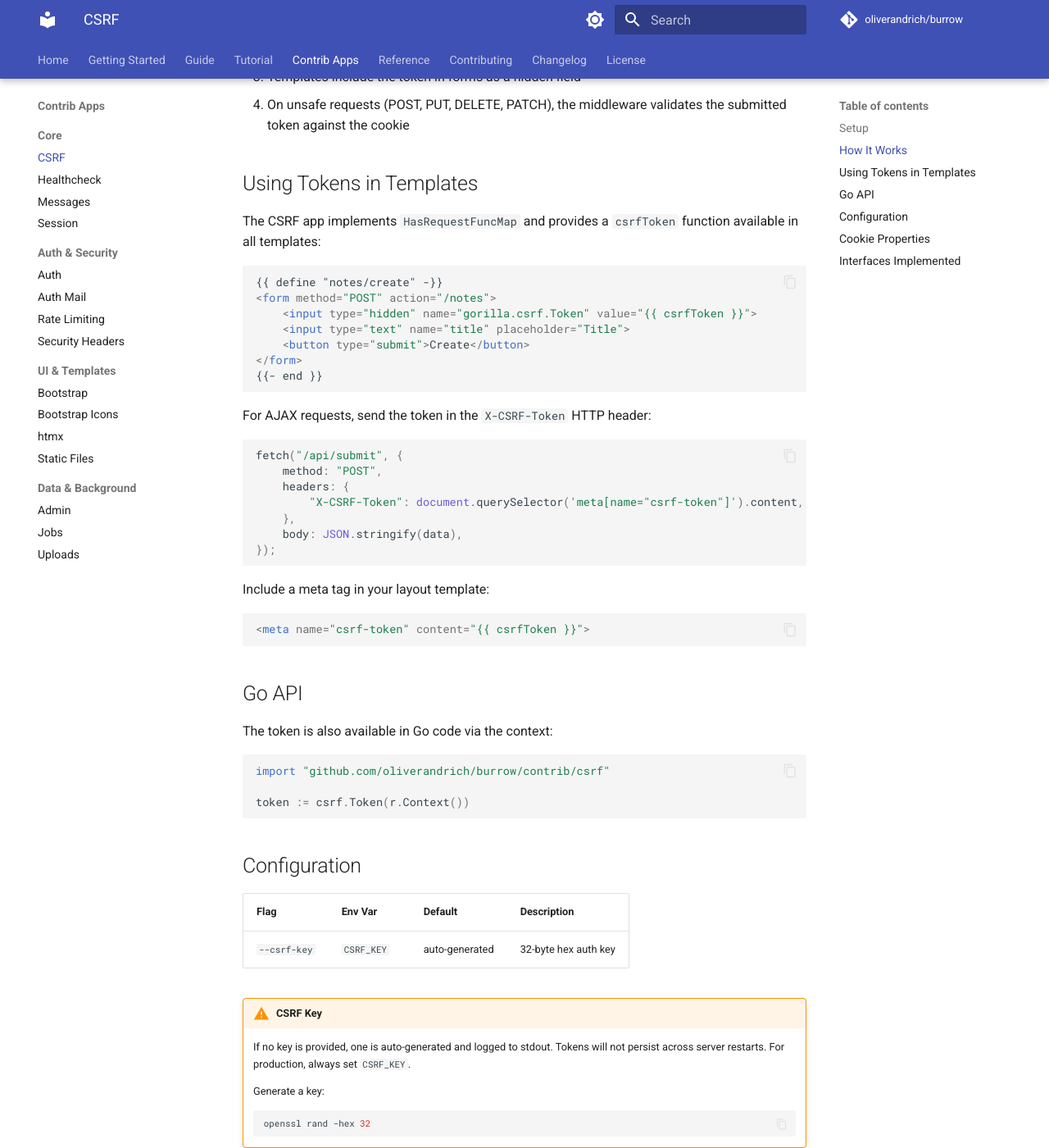
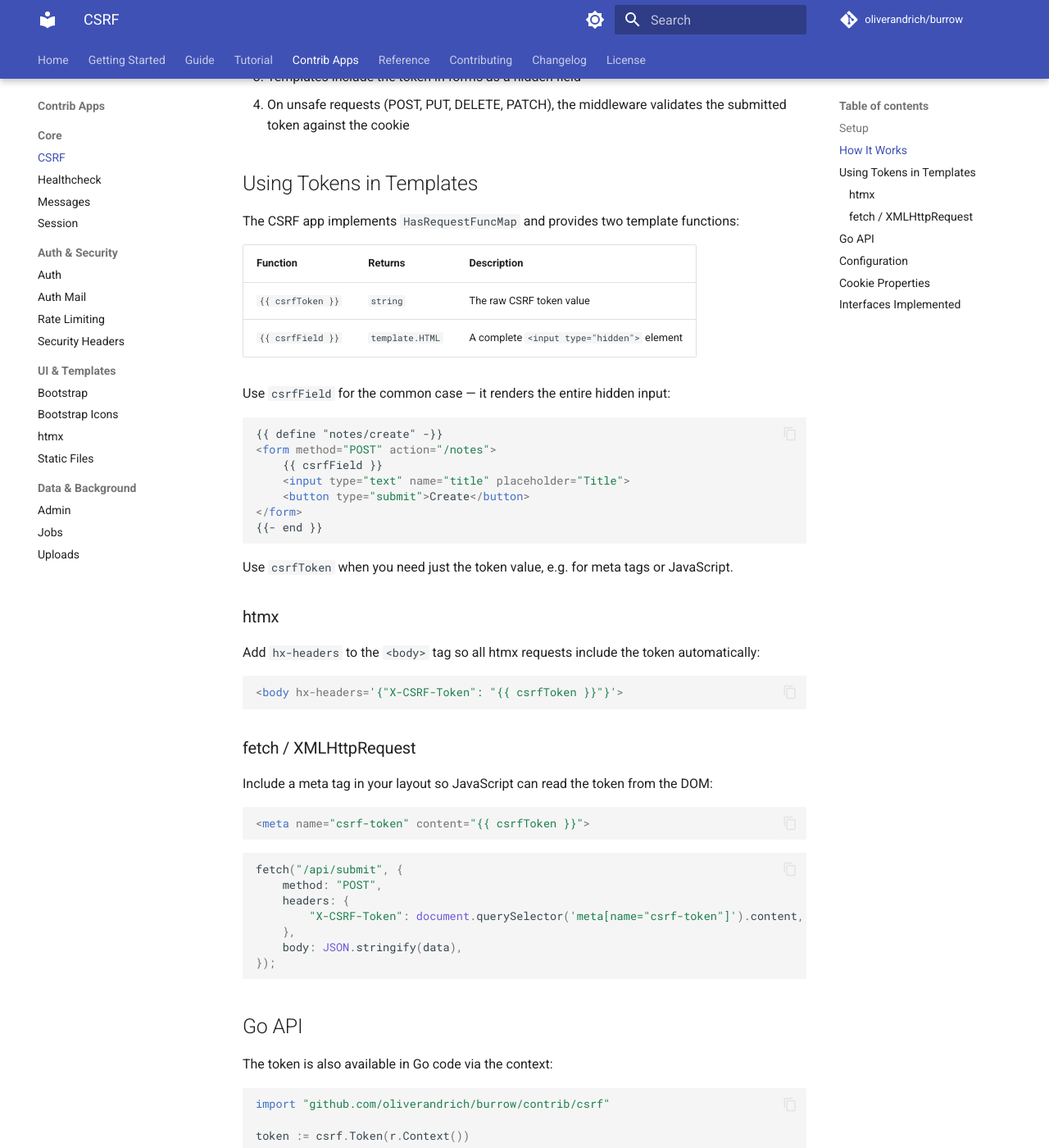
Before and after one commit to oliverandrich/burrow, an MkDocs documentation site: the page built from docs/contrib/csrf.md, in a window 1280 px wide and 1400 px high, scrolled down 739 px. Shown: the whole window at 82% size. Built offline with MkDocs 1.6.1 and Material for MkDocs 9.7.7, drawn with Linux system fonts in a browser that asks for light colours; comment, search, counter and statistics services are not loaded; some of the changed text lies outside the part shown.

Commit message:
feat: add csrfField template function for complete hidden input rendering
Adds a csrfField function that renders the entire
<input type="hidden" name="gorilla.csrf.Token" value="..."> element,
reducing boilerplate in form templates. Updates tutorial and docs to
use csrfField, and adds htmx usage example to CSRF docs.

````diff
--- a/docs/contrib/csrf.md
+++ b/docs/contrib/csrf.md
@@ -27,19 +27,42 @@ The CSRF app provides middleware that protects POST/PUT/DELETE/PATCH requests us
 
 ## Using Tokens in Templates
 
-The CSRF app implements `HasRequestFuncMap` and provides a `csrfToken` function available in all templates:
+The CSRF app implements `HasRequestFuncMap` and provides two template functions:
+
+| Function | Returns | Description |
+|----------|---------|-------------|
+| `{{ csrfToken }}` | `string` | The raw CSRF token value |
+| `{{ csrfField }}` | `template.HTML` | A complete `<input type="hidden">` element |
+
+Use `csrfField` for the common case — it renders the entire hidden input:
 
 ```html
 {{ define "notes/create" -}}
 <form method="POST" action="/notes">
-    <input type="hidden" name="gorilla.csrf.Token" value="{{ csrfToken }}">
+    {{ csrfField }}
     <input type="text" name="title" placeholder="Title">
     <button type="submit">Create</button>
 </form>
 {{- end }}
 ```
 
-For AJAX requests, send the token in the `X-CSRF-Token` HTTP header:
+Use `csrfToken` when you need just the token value, e.g. for meta tags or JavaScript.
+
+### htmx
+
+Add `hx-headers` to the `<body>` tag so all htmx requests include the token automatically:
+
+```html
+<body hx-headers='{"X-CSRF-Token": "{{ csrfToken }}"}'>
+```
+
+### fetch / XMLHttpRequest
+
+Include a meta tag in your layout so JavaScript can read the token from the DOM:
+
+```html
+<meta name="csrf-token" content="{{ csrfToken }}">
+```
 
 ```javascript
 fetch("/api/submit", {
@@ -49,12 +72,6 @@ fetch("/api/submit", {
     },
     body: JSON.stringify(data),
 });
-```
-
-Include a meta tag in your layout template:
-
-```html
-<meta name="csrf-token" content="{{ csrfToken }}">
 ```
 
 ## Go API
@@ -95,4 +112,4 @@ token := csrf.Token(r.Context())
 | `burrow.App` | Required: `Name()`, `Register()` |
 | `Configurable` | CLI flag for auth key |
 | `HasMiddleware` | CSRF protection middleware |
-| `HasRequestFuncMap` | Provides `csrfToken` function to templates |
+| `HasRequestFuncMap` | Provides `csrfToken` and `csrfField` functions to templates |
````
Also changed, not shown: docs/reference/template-functions.md (+2 -1 lines), docs/tutorial/part4.md (+2 -3 lines), docs/tutorial/part5.md (+1 -1 lines), 2 other files.
